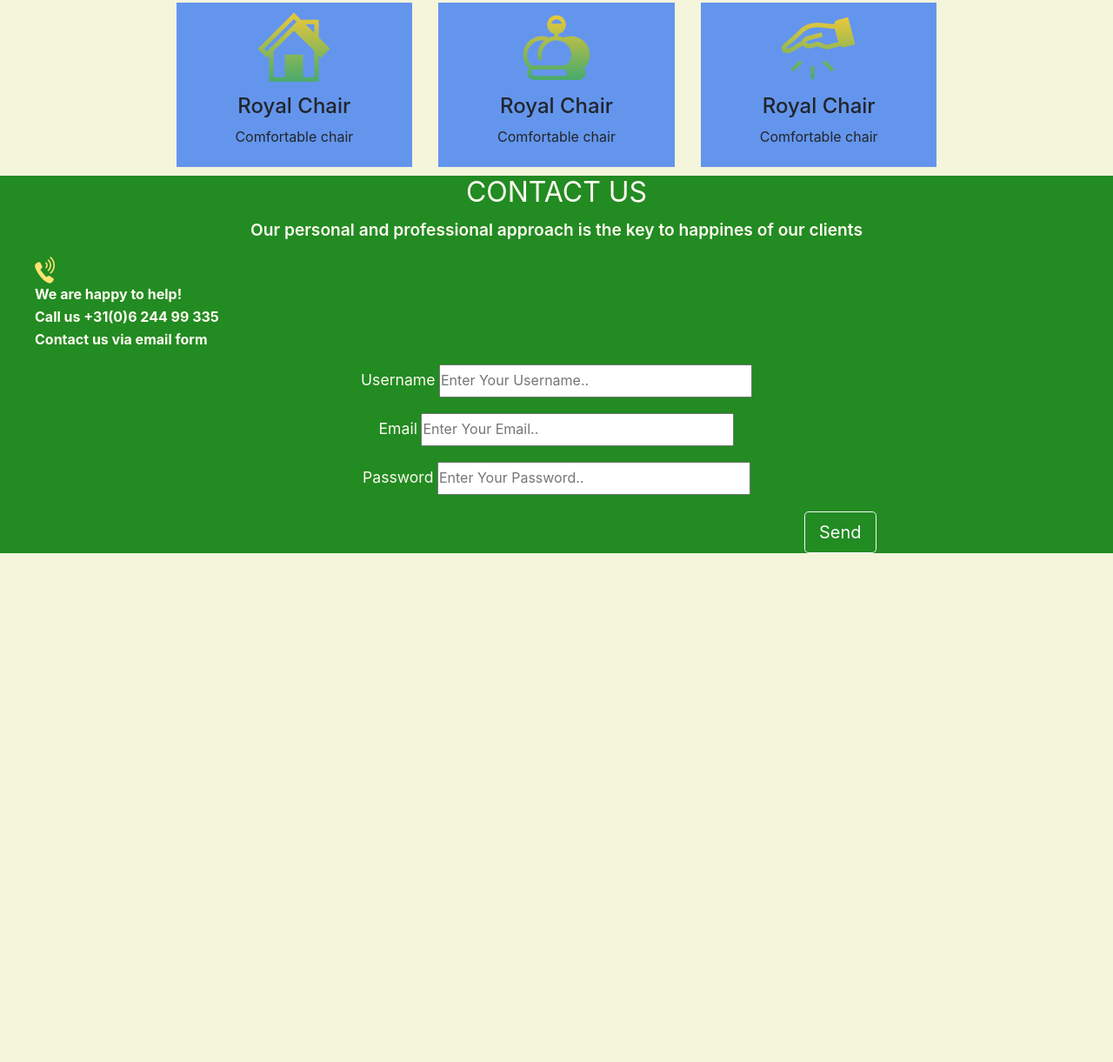
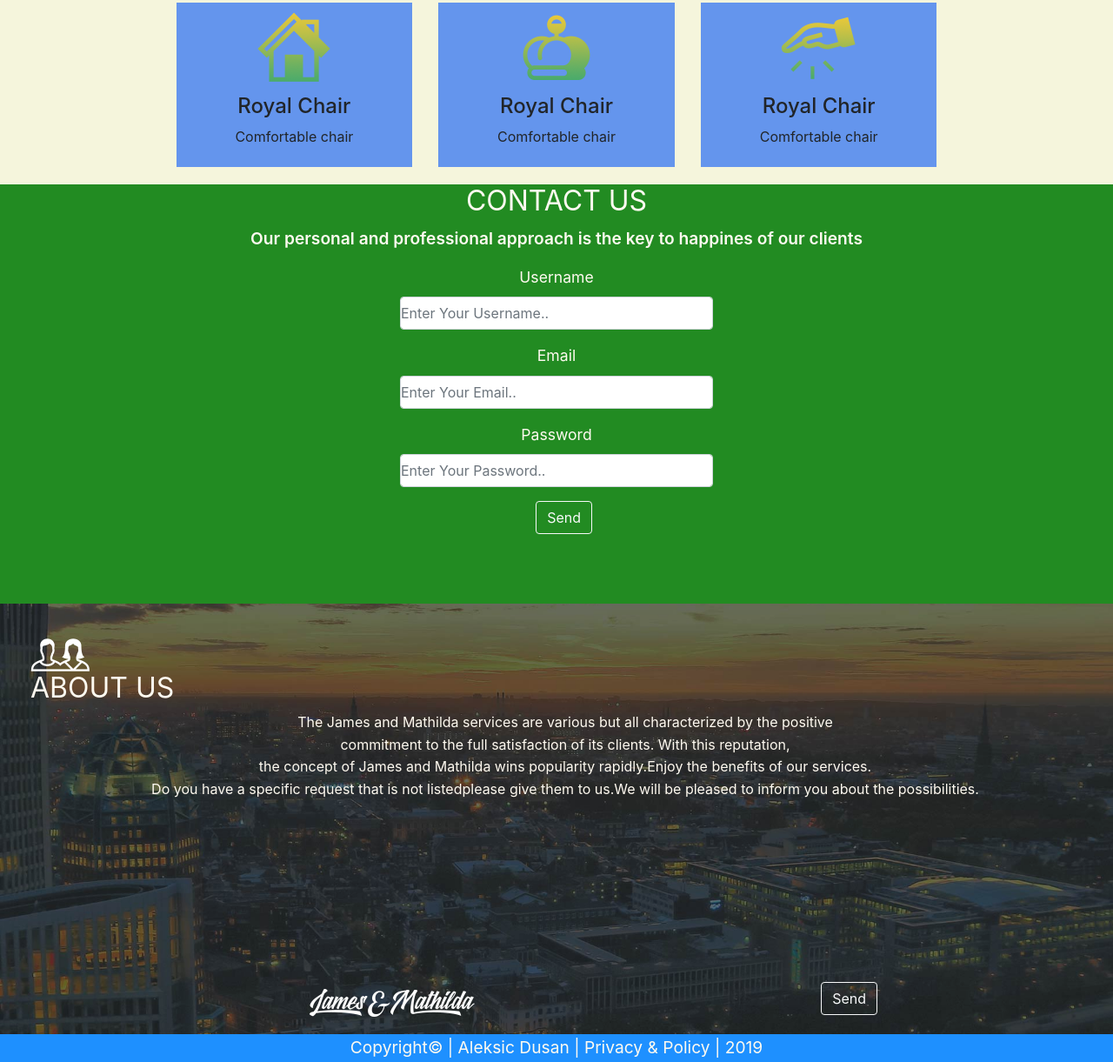
Before and after one commit to dulee19/IngSoftware-Project, a PHP site: page /dist/index.html in a window 1280 px wide. Shown: the part 1560-2781 px from the top of the page at 87% size. Before the commit the page ends 2196 px from the top, so only its background shows below. Run offline with PHP 8.4, Linux system fonts and the light colour scheme.

Commit message:
Media Queries

```diff
--- a/dist/css/main.css
+++ b/dist/css/main.css
@@ -44,6 +44,9 @@ nav a {
     color: gold;
     text-decoration: none;
     transition: all .4s; }
+
+nav a#openup {
+  display: none; }
 
 .bg-content {
   text-align: center;
@@ -97,7 +100,8 @@ nav a {
   text-align: center;
   margin: 0 auto;
   width: 70%;
-  padding: 10px 0px; }
+  padding: 10px 0px;
+  padding-bottom: 20px; }
 
 .service-item {
   background: cornflowerblue;
@@ -107,7 +111,9 @@ nav a {
 #forms {
   min-height: 50vh;
   width: 100%;
-  background: forestgreen; }
+  background: forestgreen;
+  overflow-y: hidden;
+  padding-bottom: 10vh; }
   #forms#forms h2 {
     text-align: center;
     font-size: 2rem;
@@ -131,10 +137,136 @@ aside {
     width: 45vh;
     padding: 4px 0px; }
 
-#forms button {
-  position: relative;
-  left: 910px; }
+input {
+  margin: 0 auto; }
 
 label {
   font-size: 1.1rem;
   color: floralwhite; }
+
+#btn_1 {
+  margin-left: 48.1%; }
+
+#about-us {
+  width: 100%;
+  height: 100vh;
+  padding-bottom: 20px;
+  background: url(../img/about-us-background.jpg) no-repeat center/cover;
+  overflow: hidden;
+  opacity: 0.96; }
+
+.about-logo {
+  margin-top: 40px;
+  margin-left: 20px; }
+  .about-logo.about-logo h2 {
+    color: floralwhite;
+    text-transform: uppercase;
+    font-weight: 400; }
+  .about-logo.about-logo p {
+    color: floralwhite; }
+
+.james1 {
+  width: 100%; }
+  .james1.james1 img {
+    margin-top: 25vh;
+    margin-left: 25vw; }
+  .james1.james1 button {
+    float: right;
+    margin-right: 20vw;
+    margin-top: 24vh; }
+
+.main-footer {
+  height: 4vh;
+  width: 100%;
+  background: dodgerblue;
+  text-align: center;
+  color: floralwhite;
+  font-size: 1.2rem; }
+
+@media screen and (max-width: 580px) {
+  nav {
+    height: auto;
+    border-bottom: 0; }
+  nav ul {
+    display: none;
+    height: auto; }
+  nav li {
+    float: right;
+    width: 100%;
+    position: relative; }
+  nav a {
+    text-align: center;
+    width: 100%;
+    text-indent: 10px;
+    background-color: #333; }
+  nav a#openup:after {
+    content: '|||';
+    transform: rotate(-90deg);
+    width: 30px;
+    height: 30px;
+    display: inline-flex;
+    position: relative;
+    top: -58px;
+    right: 15px; }
+  nav a#openup {
+    display: block;
+    background-color: transparent;
+    width: 100%;
+    position: relative; }
+  .cf:before,
+  .cf:after {
+    content: "";
+    display: table; }
+  .cf:after {
+    clear: both; }
+  .cf {
+    zoom: 1; }
+  #bg-image {
+    width: 100%;
+    height: 50vh; }
+  .bg-content {
+    margin-top: 30vh;
+    overflow-y: hidden; }
+  #features {
+    width: 100%;
+    height: 100%;
+    overflow: hidden; }
+  .our-service-inner {
+    width: 100%;
+    display: grid;
+    grid-template-columns: repeat(2, 1fr); }
+  #forms {
+    height: 80vh;
+    width: 100%; }
+  #forms h2 {
+    margin-top: 5vh; }
+  #forms #paragraph1 {
+    display: none; }
+  #forms button {
+    position: relative;
+    right: 20px; }
+  #about-us {
+    height: 100vh;
+    width: 100%; }
+  .about-logo #ab1 {
+    width: 60px; }
+  .about-logo h2 {
+    font-size: 1.3rem; }
+  .about-logo p {
+    font-size: 1rem; }
+  .james1 img {
+    position: relative;
+    bottom: 10vh; }
+  .james1 button {
+    position: relative;
+    right: 22vw;
+    bottom: 30vh; } }
+
+@media screen and (min-height: 568px) {
+  .bg-text {
+    display: none; }
+  aside {
+    display: none; }
+  #about-us {
+    height: 100%;
+    width: 100%; } }
--- a/dist/index.html
+++ b/dist/index.html
@@ -24,11 +24,12 @@
 				<li><a href="#">Services</a></li>
 				<li><a href="#">Contact</a></li>
 			</ul>
+			<a href="#" id="openup"></a>
 		</nav>
 
 			<div class="bg-content">
 				<h3>We Pleased To Meet You</h3>
-			<p>After you're reservation, we will contact you for further details and confirmation</p>
+			<p class="bg-text">After you're reservation, we will contact you for further details and confirmation</p>
 				</div>
 
 				<div class="james-logo">
@@ -133,33 +134,52 @@
 			<p>We are happy to help!<br> Call us <span> +31(0)6 244 99 335</span><br> Contact us via email form</p>
 		</aside>
 
-		<form>
+		<form id="form-contact">
 			 <div class="form-group">
 			 	<label for="exampleInputUsername">Username</label>
-			 	<input type="text" name="username" placeholder="Enter Your Username..">
+			 	<input type="text" name="username" placeholder="Enter Your Username.." required class="form-control">
 			 </div>
 
 			  <div class="form-group">
 			 	<label for="exampleInputUsername">Email</label>
-			 	<input type="email" name="username"  placeholder="Enter Your Email..">
+			 <input type="email" name="username"  placeholder="Enter Your Email.." required class="form-control">
 			 </div>
 
 			  <div class="form-group">
 			 	<label for="exampleInputUsername">Password</label>
-			 	<input type="password" name="password" placeholder="Enter Your Password..">
+			 	<input type="password" name="password" placeholder="Enter Your Password.." required class="form-control">
 			 </div>
-			<button class="btn btn-outline-light btn-lg">Send</button>
+			 <button class="btn btn-outline-light btn-md "id="btn_1">Send</button>
+
 
 	</form>
 </div>
 </section>
 
-<!-- <section id="about-us">
+<section id="about-us">
 	<div class="container-fluid">
+		<div class="about-logo">
+			<img src="img/james-and-mathilda.png" class="img-responsive" id="ab1">
 		<h2>About Us</h2>
-	</div> -->
+	<p class="text-center">The James and Mathilda services are various but all characterized by the positive <br>commitment to the full satisfaction of its clients. With this reputation,<br>the concept of James and Mathilda wins popularity rapidly.Enjoy the benefits of our services.<br>Do you have a specific request that is not listedplease give them to us.We will be pleased to inform you about the possibilities.</p>
 
+	<div class="james1">
+		<img src="img/james-and-mathilda-signature.png" alt="" class="img-responsive">
+		<button class="btn btn-outline-light btn-md">Send</button>
+	</div>
+	<div class="clearfix"></div>
+	</div>
+</div>
+</section>
 
+<footer>
+	<div class="main-footer">
+		Copyright&copy; | Aleksic Dusan | Privacy & Policy | 2019
+	</div>
+</footer>
 
+<script src="https://ajax.googleapis.com/ajax/libs/jquery/3.3.1/jquery.min.js"></script>
+
+<script src="../js/main.js"></script>
 </body>
 </html>
--- /dev/null
+++ b/js/main.js
@@ -0,0 +1,39 @@
+//  Responsive Nav
+
+$(function() {
+	menu = $('nav ul');
+
+	$('#openup').on('click',function(e) {
+		e.preventDefault();
+		menu.slideToggle(200);
+	});
+
+	$(window).resize(function() {
+		var w = $(this).width();
+		if (w > 480 && menu.is(":hidden")) {
+			menu.removeAttr('style');
+		}
+	});
+
+	$('nav li').on('click',function(e) {
+		var w = $(window).width();
+		if(w<480) {
+			menu.slideToggle(200);
+		}
+	});
+	$('.open-menu').height($(window).height());
+});
+
+$('.cf a').on('click',function(e) {
+	if(this.hash !== '') {
+		e.preventDefault;
+
+		const hash = this.hash;
+
+		$('html, body').animate({
+			scrollTop: $(hash).offset().top
+		},800,function() {
+			window.location.hash = hash;
+		});
+	}
+});
--- a/scss/_config.scss
+++ b/scss/_config.scss
@@ -1,6 +1,7 @@
 $background-show-image: true;
 $background-image: url(../img/home-1.jpg);
 $content-color: cornflowerblue;
+
 
 @mixin background {
 	@if $background-show-image {
--- /dev/null
+++ b/scss/_mobile.scss
@@ -0,0 +1,121 @@
+//Media Queries
+
+@media screen and (max-width: 580px) {
+	nav{
+		height: auto;
+		border-bottom: 0;
+	}
+	nav ul {
+		display: none;
+		height: auto;
+	}
+	nav li {
+		float: right;
+		width: 100%;
+		position: relative;
+	}
+	nav a {
+		text-align: center;
+		width: 100%;
+		text-indent: 10px;
+		background-color: #333;
+	}
+	nav a#openup:after {
+		content: '|||';
+		transform: rotate(-90deg);
+		width: 30px;
+		height: 30px;
+		display: inline-flex;
+		position: relative;
+		top: -58px;
+		right: 15px;
+	}
+	nav a#openup {
+		display: block;
+		background-color: transparent;
+		width: 100%;
+		position: relative;
+	}
+	.cf:before,
+	.cf:after {
+		content: "";
+		display: table;
+	}
+	.cf:after {
+		clear: both;
+	}
+	.cf {
+		zoom: 1;
+	}
+	#bg-image {
+		width: 100%;
+		height: 50vh;
+	}
+	.bg-content {
+		margin-top: 30vh;
+		overflow-y: hidden;
+	}
+	#features {
+		width: 100%;
+		height: 100%;
+		overflow: hidden;
+	}
+	.our-service-inner {
+		width: 100%;
+		display: grid;
+		grid-template-columns: repeat(2,1fr);
+	}
+	#forms {
+		height: 80vh;
+		width: 100%;
+	}
+	#forms h2 {
+		margin-top: 5vh;
+	}
+	#forms #paragraph1 {
+		display: none;
+	}
+	#forms button {
+		position: relative;
+		right: 20px;
+	}
+	#about-us {
+		height: 100vh;
+		width: 100%;
+	}
+	.about-logo #ab1 {
+		width: 60px;
+	}
+	.about-logo h2 {
+		font-size: 1.3rem;
+	}
+	.about-logo p {
+		font-size: 1rem;
+	}
+	.james1 img {
+		position: relative;
+		bottom: 10vh;
+	}
+	.james1 button {
+		position: relative;
+		right: 22vw;
+		bottom: 30vh;
+	}
+
+}
+
+@media screen and (min-height: 568px) {
+	.bg-text{
+		display: none;
+	}
+	aside {
+		display: none;
+	}
+	button {
+
+	}
+	#about-us {
+		height: 100%;
+		width: 100%;
+	}
+}
--- a/scss/main.scss
+++ b/scss/main.scss
@@ -49,6 +49,9 @@ nav a {
 		text-decoration: none;
 		@include easeOut;
 	}
+}
+nav a#openup {
+	display: none;
 }
 
 
@@ -122,6 +125,7 @@ nav a {
 	margin: 0 auto;
 	width: 70%;
 	padding: 10px 0px;
+	padding-bottom: 20px;
 
 }
 .service-item {
@@ -137,6 +141,8 @@ nav a {
 	min-height: 50vh;
 	width: 100%;
 	background: forestgreen;
+	overflow-y: hidden;
+	padding-bottom: 10vh;
 
 	&#forms h2 {
 		text-align: center;
@@ -165,13 +171,73 @@ aside {
 		padding: 4px 0px;
 	}
 }
-
-#forms button {
-	position: relative;
-	left: 910px;
+input {
+	margin: 0 auto;
 }
 
 label {
 	font-size: 1.1rem;
 	color: floralwhite;
 }
+#btn_1 {
+	margin-left: 48.1%;
+}
+
+
+
+// About
+
+#about-us {
+	width: 100%;
+	height: 100vh;
+	padding-bottom: 20px;
+	background: url(../img/about-us-background.jpg) no-repeat center/cover;
+	overflow:hidden;
+	opacity: 0.96;
+
+}
+
+.about-logo {
+	margin-top: 40px;
+	margin-left: 20px;
+
+	&.about-logo h2 {
+		color: floralwhite;
+		text-transform: uppercase;
+		font-weight: 400;
+	}
+	&.about-logo p {
+		color: floralwhite;
+	}
+}
+
+
+
+.james1 {
+	width: 100%;
+
+	&.james1 img {
+		margin-top: 25vh;
+		margin-left: 25vw;
+	}
+	&.james1 button {
+		float: right;
+		margin-right: 20vw;
+		margin-top: 24vh;
+	}
+}
+
+
+// Footer
+
+.main-footer {
+	height: 4vh;
+	width: 100%;
+	background: dodgerblue;
+	text-align: center;
+	color: floralwhite;
+	font-size: 1.2rem;
+}
+
+
+@import 'mobile';
```
